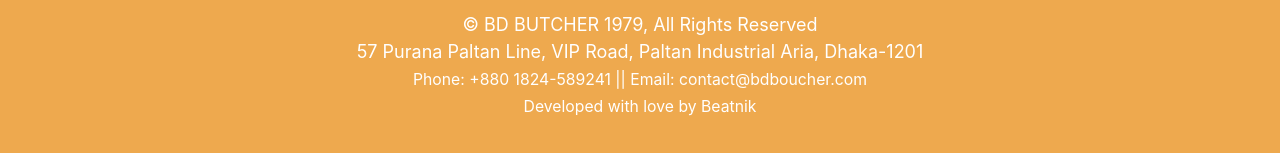
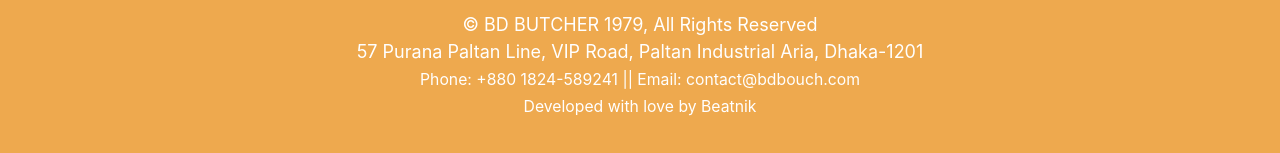
Before and after one commit to shamim4063/bd-butcher, a React (Create React App) app: page /contact-us in a window 1280 px wide. Shown: the part 775-928 px from the top of the page. Built offline with nearby package versions, Linux system fonts and the light colour scheme.

Commit message:
Email Modified

```diff
--- a/src/components/Footer/index.tsx
+++ b/src/components/Footer/index.tsx
@@ -11,7 +11,7 @@
             © BD BUTCHER 1979, All Rights Reserved <br /> 57 Purana Paltan Line,
             VIP Road, Paltan Industrial Aria, Dhaka-1201 <br />
             <small>
-              Phone: +880 1824-589241 || Email: contact@bdboucher.com
+              Phone: +880 1824-589241 || Email: contact@bdbouch.com
             </small>
             <br />
             <small> Developed with love by Beatnik </small>
```
Also changed, not shown: 2 other files (tests, documents, lock files or other folders).
